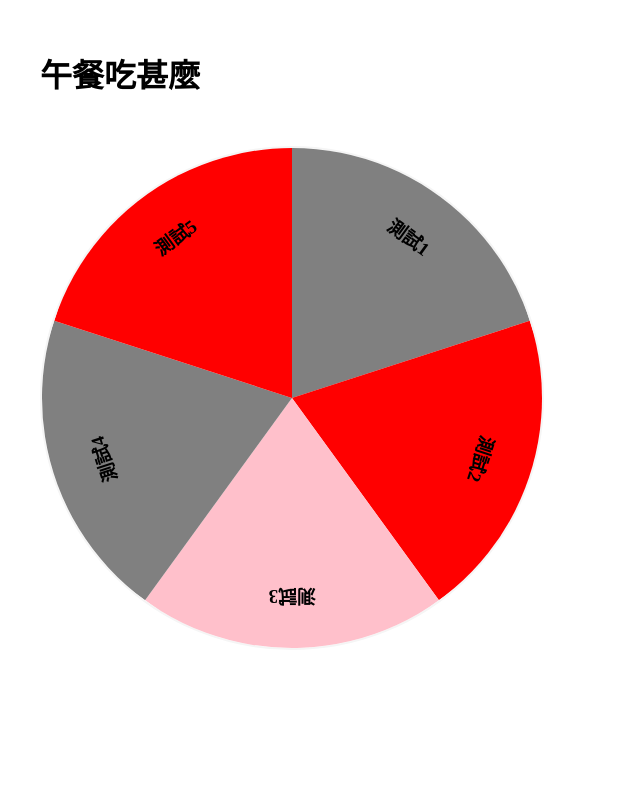
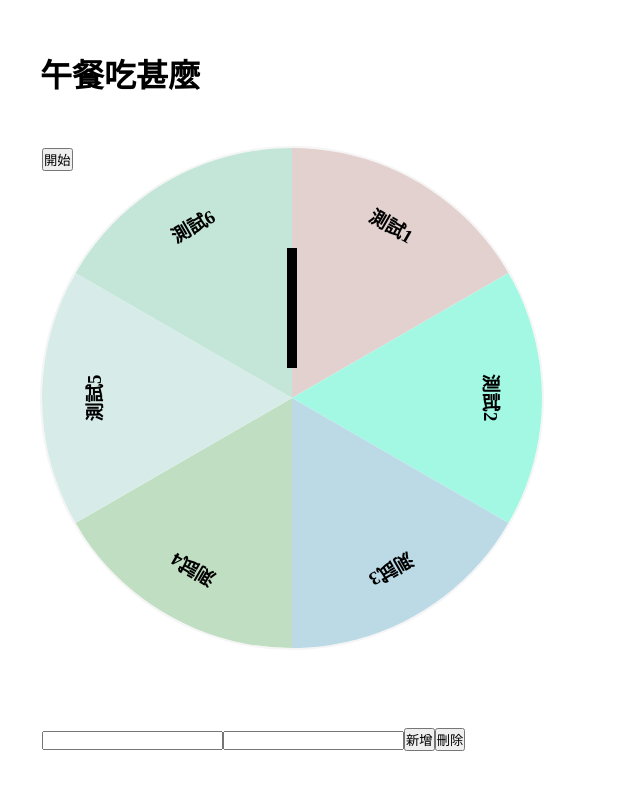
Before and after one commit to YuRong77/lunchSavior, a Vue app: page /#/roulette in a window 1280 px wide. Shown: the top 790 px of the page, without its empty margins (0-640 px from the left). Built offline with nearby package versions, Linux system fonts and the light colour scheme.

Commit message:
完成基本功能

```diff
--- a/src/component/roulette.vue
+++ b/src/component/roulette.vue
@@ -2,6 +2,10 @@
   <div>
     <div class="container">
       <div class="circle">
+        <div class="hand" :style="{ transform: `rotate(${pointerRotate}deg)` }">
+          <button @click="gameStart">開始</button>
+          <div class="pointer"></div>
+        </div>
         <div
           class="fan"
           v-for="(item, index) in list"
@@ -14,7 +18,7 @@
             class="inner"
             :style="{
               transform: `rotate(${360 / list.length}deg)`,
-              background: list.length % 2 == 0 ? even(index) : odd(index),
+              background: getHSL[index],
             }"
           ></div>
         </div>
@@ -33,47 +37,90 @@
           <h3>{{ item.text }}</h3>
         </div>
       </div>
+      <div class="add">
+        <input type="text" v-model="newlist" />
+        <input type="text" v-model="listNum" />
+        <button @click="addlist">新增</button>
+        <button @click="dellist">刪除</button>
+      </div>
     </div>
   </div>
 </template>
 
 <script>
 export default {
-  computed: {},
+  computed: {
+    prizePool() {
+      const allList = [];
+      this.list.forEach((item) => {
+        for (let i = 0; i < item.num; i++) {
+          allList.push(item);
+        }
+      });
+      return allList;
+    },
+    getHSL() {
+      const colorList = [];
+      this.list.forEach((item) => {
+        colorList.push(
+          `hsl(${360 * Math.random()},${20 + 70 * Math.random()}%,${
+            80 + 10 * Math.random()
+          }%)`
+        );
+      });
+      return colorList // 直接 return 隨機色有問題 改成用陣列
+    },
+  },
   data() {
     return {
       list: [
-        { text: "測試1", num: 1 },
-        { text: "測試2", num: 1 },
+        { text: "測試1", num: 2 },
+        { text: "測試2", num: 2 },
         { text: "測試3", num: 1 },
         { text: "測試4", num: 1 },
         { text: "測試5", num: 1 },
-        // { text: "測試6", num: 1 },
-        // { text: "測試7", num: 1 },
+        { text: "測試6", num: 1 },
       ],
-      color0: "pink",
-      color1: "gray",
-      color2: "red",
+      newlist: "",
+      listNum: "",
+      pointerRotate: "",
     };
   },
   methods: {
-    even(index) {
-      console.log(2);
-      const val = index + 10;
-      return val % 2 == 0 ? this.color0 : this.color1;
+    gameStart() {
+      const prizePoolIdx = ~~(Math.random() * this.prizePool.length); // 隨機選出 index
+      console.log("獎池陣列", this.prizePool);
+      console.log("prizePoolIdx", prizePoolIdx);
+      console.log("獎池選中物件", this.prizePool[prizePoolIdx]);
+      const resultIdx = this.list.findIndex(
+        (item) => item == this.prizePool[prizePoolIdx]
+      );
+      console.log("resultIdx", resultIdx);
+      console.log(
+        (360 / this.list.length) * resultIdx + 180 / this.list.length
+      ); // 指針需要轉的角度
+      this.pointerRotate =
+        (360 / this.list.length) * resultIdx + 180 / this.list.length + 720;
+      // this.getRotate(rotate);
     },
-    odd(index) {
-      console.log(3);
-      const val = index + 10;
-      if (val % 3 == 0) {
-        return this.color0;
-      }
-      if (val % 3 == 1) {
-        return this.color1;
-      }
-      if (val % 3 == 2) {
-        return this.color2;
-      }
+    // getHSL() {
+    //   return `hsl(${360 * Math.random()},${20 + 70 * Math.random()}%,${
+    //     80 + 10 * Math.random()
+    //   }%)`;
+    // },
+    // getRotate(rotate) {
+    //   console.log(rotate)
+    //   return `rotate(${rotate}deg)`
+    // },
+    addlist() {
+      const item = {
+        text: this.newlist,
+        num: this.listNum,
+      };
+      this.list.push(item);
+    },
+    dellist() {
+      this.list.splice(0, 1);
     },
   },
   created() {},
@@ -88,6 +135,25 @@ export default {
   border-radius: 50%;
   border: 2px solid whitesmoke;
   & .circle {
+    & .hand {
+      position: absolute;
+      width: 100%;
+      height: 100%;
+      transition: all 3s;
+      z-index: 10;
+      & {
+        .pointer {
+          position: absolute;
+          top: 100px;
+          left: 50%;
+          transform: translateX(-50%);
+          width: 10px;
+          height: 120px;
+          background: black;
+          z-index: 10;
+        }
+      }
+    }
     & .fan {
       position: absolute;
       // top: 0;
@@ -97,6 +163,9 @@ export default {
       border-radius: 50%;
       overflow: hidden;
       clip-path: polygon(50% 0%, 100% 0%, 100% 100%, 50% 100%);
+      pointer-events: none; // 讓元素無法被點擊
+
+      // border: 3px solid black;
       & .inner {
         position: absolute;
         // top: 0;
@@ -110,13 +179,13 @@ export default {
     }
   }
   & .content {
-    // position: absolute;
     width: 100%;
     height: 100%;
     & .text {
       position: absolute;
       width: 100%;
       height: 100%;
+      pointer-events: none; // 讓元素無法被點擊
       & h3 {
         position: absolute;
         top: 10%;
@@ -125,5 +194,8 @@ export default {
       }
     }
   }
+  & .add {
+    margin: 80px 0;
+  }
 }
 </style>
```
